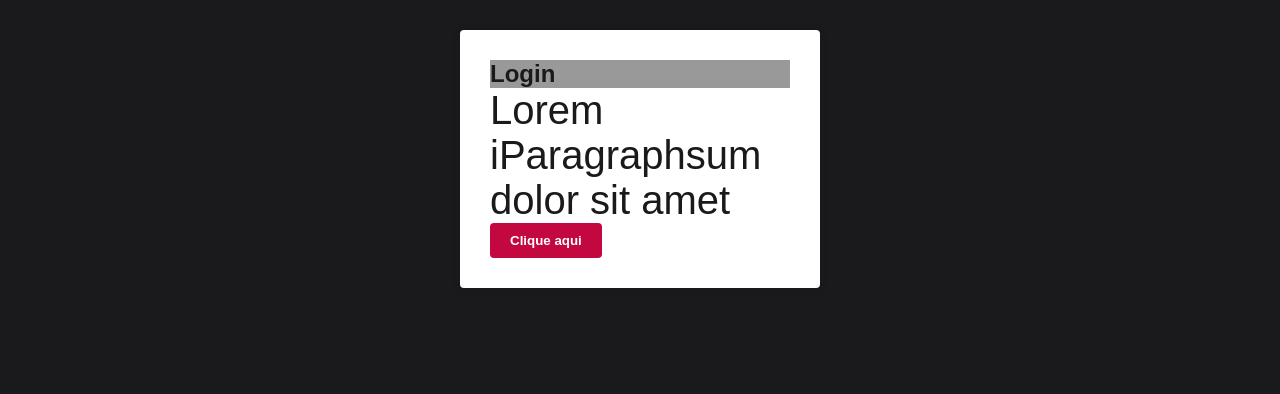
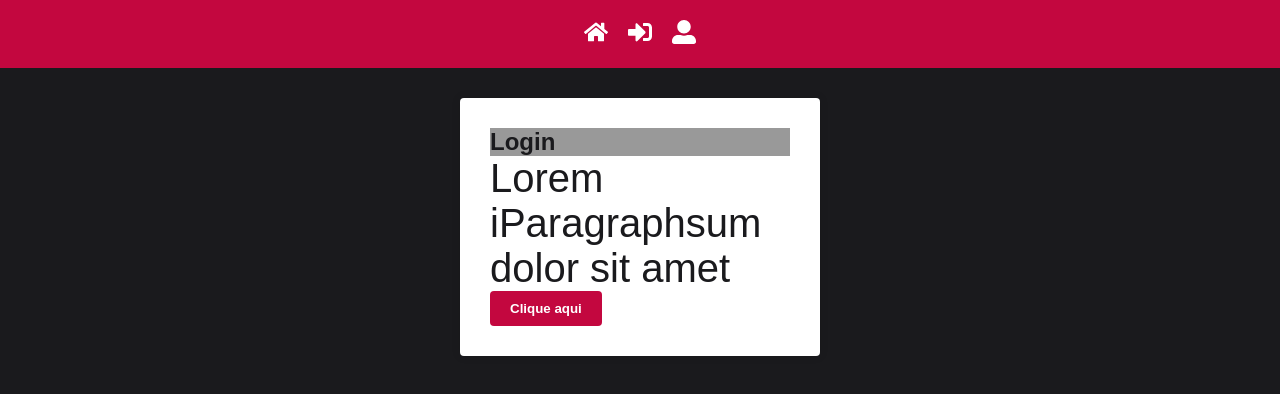
Before and after one commit to lucasnbat/front-projeto-consumo-api, a React (Create React App) app: page / in a window 1280 px wide. Shown: the top 394 px of the page. Built offline with nearby package versions, Linux system fonts and the light colour scheme.

Commit message:
config. do header

```diff
--- a/package.json
+++ b/package.json
@@ -8,6 +8,8 @@
     "@testing-library/user-event": "^13.5.0",
     "react": "^18.2.0",
     "react-dom": "^18.2.0",
+    "react-icons": "^5.1.0",
+    "react-router-dom": "^5.2.0",
     "react-scripts": "5.0.1",
     "styled-components": "^6.1.8",
     "web-vitals": "^2.1.4"
--- a/src/App.js
+++ b/src/App.js
@@ -1,10 +1,12 @@
 import React from 'react';
 import Login from './pages/Login/Index';
 import GlobalStyles from './styles/GlobalStyles';
+import Header from './components/Header';
 
 function App() {
   return (
     <>
+      <Header />
       <Login />
       <GlobalStyles />
     </>
--- /dev/null
+++ b/src/components/Header/index.js
@@ -0,0 +1,19 @@
+import React from 'react';
+import { FaHome, FaSignInAlt, FaUserAlt } from 'react-icons/fa';
+import { Nav } from './styled';
+
+export default function Header() {
+  return (
+    <Nav>
+      <a href="#">
+        <FaHome size={24} />
+      </a>
+      <a href="#">
+        <FaSignInAlt size={24} />
+      </a>
+      <a href="#">
+        <FaUserAlt size={24} />
+      </a>
+    </Nav>
+  );
+}
--- /dev/null
+++ b/src/components/Header/styled.js
@@ -0,0 +1,16 @@
+import styled from 'styled-components';
+import { primaryColor } from '../../config/colors';
+
+export const Nav = styled.nav`
+  background: ${primaryColor};
+  padding: 20px;
+  display: flex;
+  align-items: center;
+  justify-content: center;
+
+  a{
+    color: #fff;
+    margin: 0 10px 0;
+    font-weight: bold;
+  }
+`;
```
Also changed, not shown: .eslintrc.js, anot.txt, 1 other file (tests, documents, lock files or other folders).
